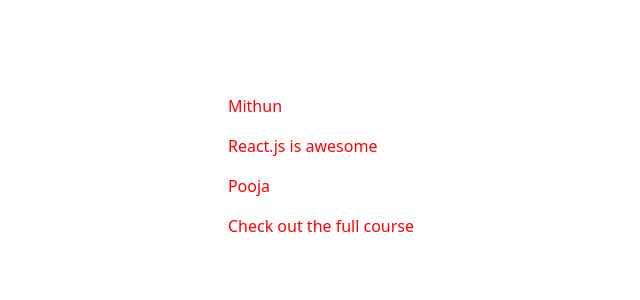
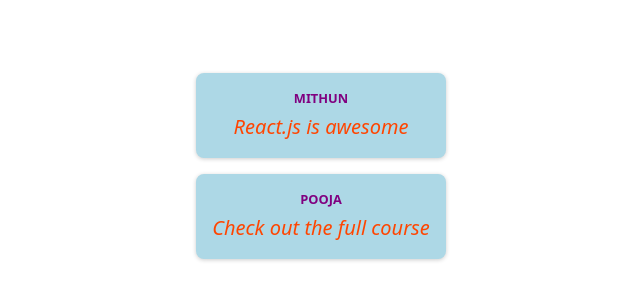
Before and after one commit to mithunj43/React, a React (Vite) app in the folder react-crash-course/: page / in a window 1280 px wide. Shown: the part 234-534 px from the top of the page, without its empty margins (319-959 px from the left). Built offline with nearby package versions, Linux system fonts and the light colour scheme.

Commit message:
CSS Styling and CSS modules

```diff
--- a/react-crash-course/src/components/Post.jsx
+++ b/react-crash-course/src/components/Post.jsx
@@ -1,10 +1,10 @@
-
+import classes from './Post.module.css'
 function Post(props) {
 
     return (
-        <div style={{ color: 'red', textAlign: 'left'}}>
-            <p>{props.author}</p>
-            <p>{props.body}</p>
+        <div className={classes.post}>
+            <p className={classes.author}>{props.author}</p>
+            <p className={classes.text}>{props.body}</p>
         </div>
     );
 }
--- /dev/null
+++ b/react-crash-course/src/components/Post.module.css
@@ -0,0 +1,24 @@
+.post {
+    margin: 1rem 0;
+    padding: 1rem;
+    background-color: lightblue;
+    border-radius: 8px;
+    box-shadow: 0 1px 4px rgba(0, 0, 0, 0.2);
+    animation: animate-in 1s ease-out forwards;
+}
+
+.author {
+    font-size: 0.8em;
+    font-weight: bold;
+    color: purple;
+    margin: 0;
+    text-transform: uppercase;
+}
+
+.text {
+    white-space: pre-wrap;
+    font-size: 1.25rem;
+    margin: 0.25rem 0 0 0;
+    color: orangered;
+    font-style: italic;
+}
```
